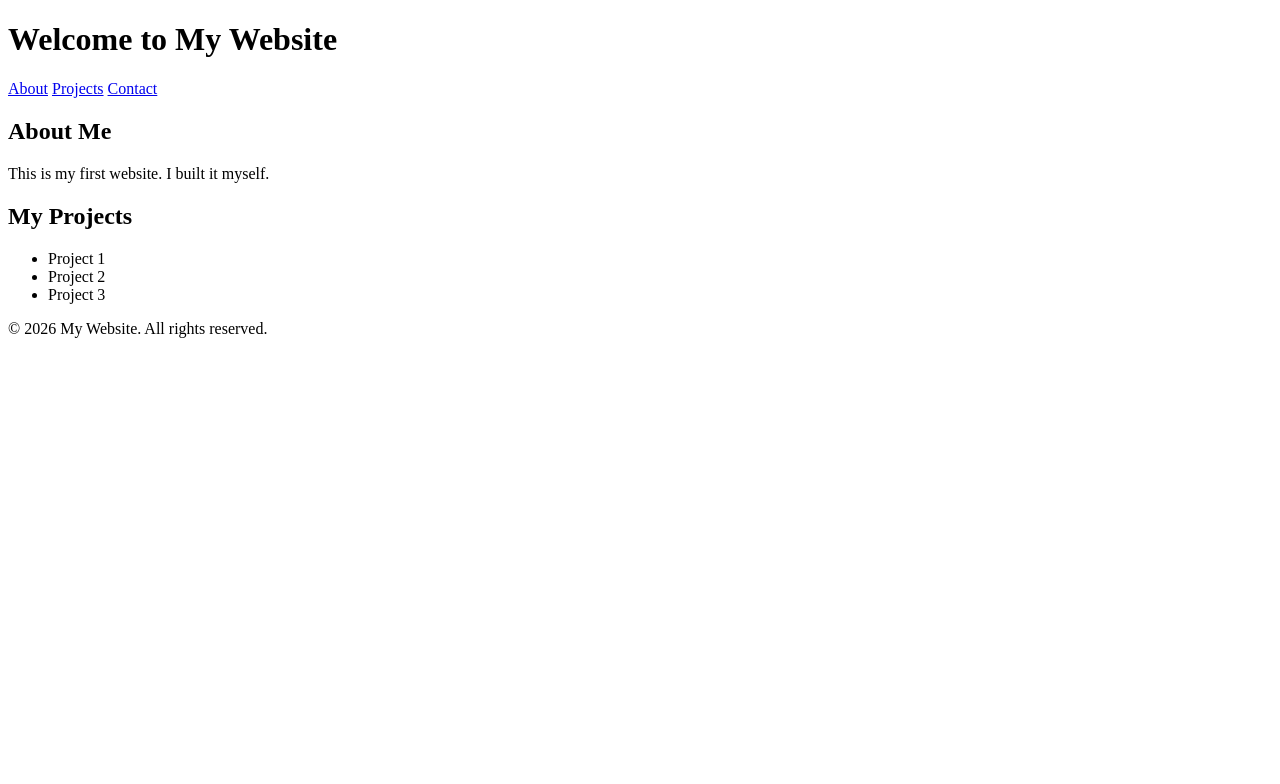
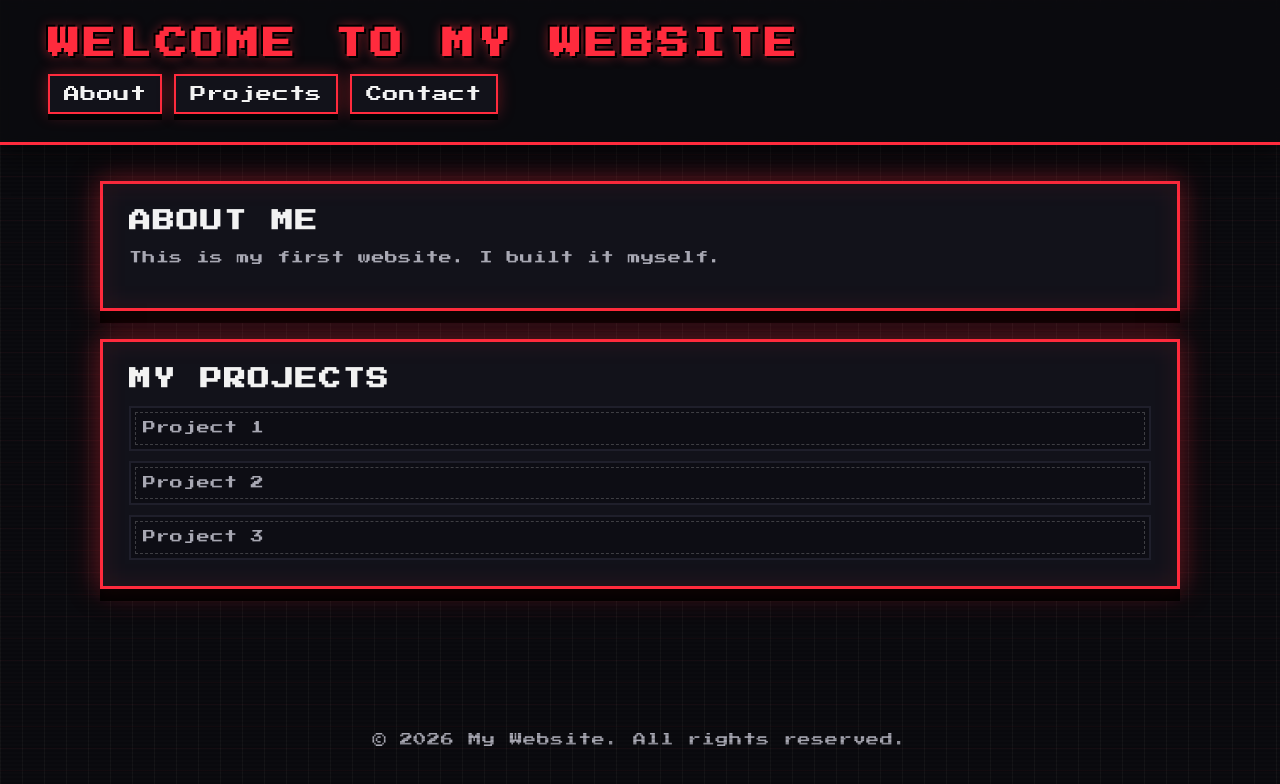
Before and after one commit to Elsner13/rebellion, a plain HTML site: page index.html in a window 1280 px wide. Drawn offline with Linux system fonts and the light colour scheme.

Commit message:
created style file

```diff
--- a/index.html
+++ b/index.html
@@ -4,6 +4,193 @@
     <meta charset="UTF-8">
     <meta name="viewport" content="width=device-width, initial-scale=1.0">
     <title>My First Website</title>
+    <link rel="preconnect" href="https://fonts.googleapis.com">
+    <link rel="preconnect" href="https://fonts.gstatic.com" crossorigin>
+    <link href="https://fonts.googleapis.com/css2?family=Press+Start+2P&display=swap" rel="stylesheet">
+    <style>
+        :root {
+            --bg: #0b0b0f;
+            --panel: #12121a;
+            --accent: #ff2b3d;
+            --text: #f2f2f2;
+            --muted: #a8a8b3;
+        }
+
+        * {
+            box-sizing: border-box;
+        }
+
+        body {
+            margin: 0;
+            min-height: 100vh;
+            font-family: 'Press Start 2P', monospace;
+            background: var(--bg);
+            color: var(--text);
+            letter-spacing: 0.03em;
+            display: flex;
+            flex-direction: column;
+            align-items: stretch;
+            position: relative;
+            overflow-x: hidden;
+        }
+
+        /* Subtle scanline + grid for retro vibe */
+        body::before,
+        body::after {
+            content: "";
+            position: fixed;
+            inset: 0;
+            pointer-events: none;
+        }
+
+        body::before {
+            background:
+                linear-gradient(rgba(255, 43, 61, 0.04) 1px, transparent 1px),
+                linear-gradient(90deg, rgba(255, 255, 255, 0.04) 1px, transparent 1px);
+            background-size: 22px 22px, 22px 22px;
+            mix-blend-mode: screen;
+        }
+
+        body::after {
+            background: repeating-linear-gradient(
+                transparent 0,
+                transparent 2px,
+                rgba(0, 0, 0, 0.18) 2px,
+                rgba(0, 0, 0, 0.18) 4px
+            );
+            mix-blend-mode: multiply;
+        }
+
+        header {
+            position: sticky;
+            top: 0;
+            background: rgba(11, 11, 15, 0.85);
+            backdrop-filter: blur(6px);
+            border-bottom: 3px solid var(--accent);
+            padding: 28px clamp(16px, 4vw, 48px);
+            box-shadow: 0 12px 32px rgba(0, 0, 0, 0.45);
+            z-index: 2;
+        }
+
+        h1 {
+            margin: 0 0 14px;
+            font-size: clamp(20px, 4vw, 32px);
+            text-transform: uppercase;
+            letter-spacing: 0.12em;
+            color: var(--accent);
+            text-shadow:
+                2px 2px 0 #000,
+                -2px -2px 0 #000,
+                0 0 12px rgba(255, 43, 61, 0.6);
+        }
+
+        nav {
+            display: flex;
+            gap: 12px;
+            flex-wrap: wrap;
+        }
+
+        nav a {
+            color: var(--text);
+            text-decoration: none;
+            padding: 10px 14px;
+            border: 2px solid var(--accent);
+            background: var(--panel);
+            box-shadow: 0 6px 0 #000, 0 0 16px rgba(255, 43, 61, 0.35);
+            transition: transform 120ms ease, box-shadow 120ms ease, background 120ms ease;
+        }
+
+        nav a:hover {
+            transform: translateY(-2px);
+            background: var(--accent);
+            color: #0b0b0f;
+            box-shadow: 0 10px 0 #000, 0 0 20px rgba(255, 43, 61, 0.6);
+        }
+
+        main {
+            width: min(1080px, 92vw);
+            margin: 36px auto 48px;
+            display: grid;
+            gap: 28px;
+            z-index: 1;
+        }
+
+        section {
+            position: relative;
+            background: var(--panel);
+            border: 3px solid var(--accent);
+            padding: 26px;
+            box-shadow:
+                0 12px 0 #000,
+                0 0 30px rgba(255, 43, 61, 0.35);
+            isolation: isolate;
+        }
+
+        section::before {
+            content: "";
+            position: absolute;
+            inset: -3px;
+            border: 3px solid rgba(255, 43, 61, 0.35);
+            filter: blur(10px);
+            z-index: -1;
+        }
+
+        h2 {
+            margin: 0 0 16px;
+            font-size: clamp(16px, 3vw, 22px);
+            color: var(--text);
+            text-transform: uppercase;
+            letter-spacing: 0.08em;
+        }
+
+        p, li {
+            color: var(--muted);
+            line-height: 1.6;
+            font-size: 13px;
+        }
+
+        ul {
+            list-style: none;
+            padding: 0;
+            margin: 0;
+            display: grid;
+            gap: 10px;
+        }
+
+        ul li {
+            padding: 10px 12px;
+            background: #0d0d14;
+            border: 2px solid #1f1f2b;
+            position: relative;
+        }
+
+        ul li::after {
+            content: "";
+            position: absolute;
+            inset: 4px;
+            border: 1px dashed rgba(255, 255, 255, 0.2);
+            pointer-events: none;
+        }
+
+        footer {
+            margin-top: auto;
+            text-align: center;
+            padding: 24px 12px 36px;
+            color: var(--muted);
+            font-size: 12px;
+            letter-spacing: 0.06em;
+        }
+
+        a:focus-visible {
+            outline: 3px solid var(--accent);
+            outline-offset: 4px;
+        }
+
+        ::selection {
+            background: var(--accent);
+            color: #0b0b0f;
+        }
+    </style>
 </head>
 <body>
     <header>
```
Also changed, not shown: script.js (added), style.css (added).
